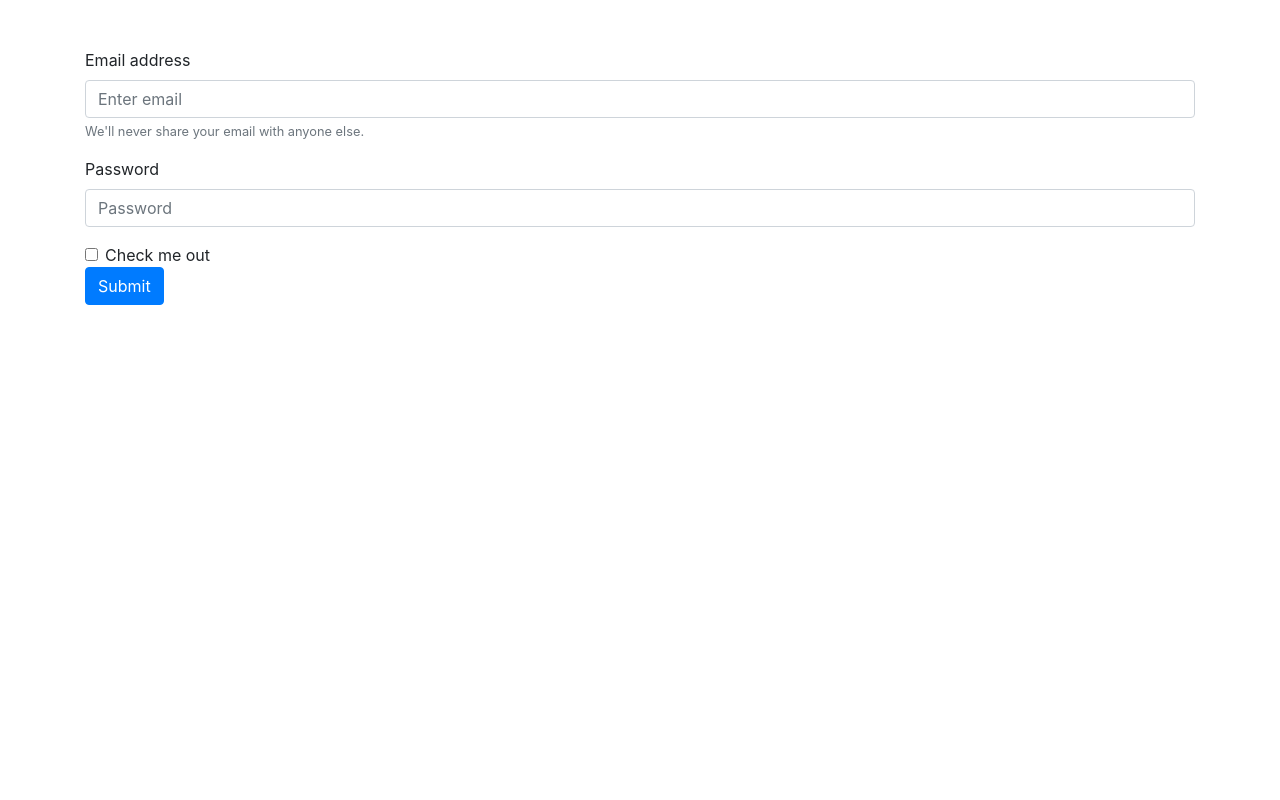
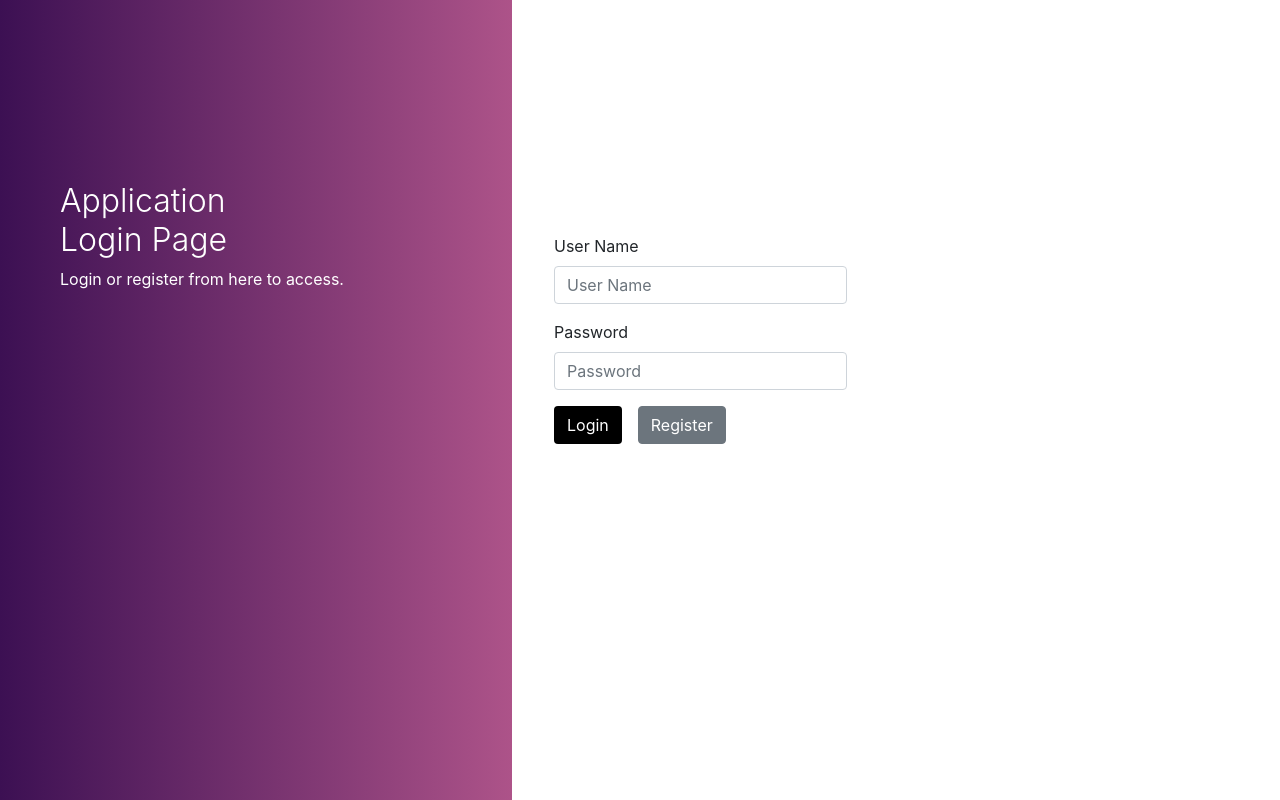
Before and after one commit to HarshitChhipa/TUI, an Angular app: page / in a window 1280 px wide. Built offline with nearby package versions, Linux system fonts and the light colour scheme.

Commit message:
Created base for the application

```diff
--- a/src/app/Components/login/login.component.html
+++ b/src/app/Components/login/login.component.html
@@ -1,17 +1,24 @@
-<form>
-  <div class="form-group">
-    <label for="exampleInputEmail1">Email address</label>
-    <input type="email" class="form-control" id="exampleInputEmail1" aria-describedby="emailHelp"
-           placeholder="Enter email">
-    <small id="emailHelp" class="form-text text-muted">We'll never share your email with anyone else.</small>
+<div class="sidenav">
+  <div class="login-main-text">
+    <h2>Application<br> Login Page</h2>
+    <p>Login or register from here to access.</p>
   </div>
-  <div class="form-group">
-    <label for="exampleInputPassword1">Password</label>
-    <input type="password" class="form-control" id="exampleInputPassword1" placeholder="Password">
+</div>
+<div class="main">
+  <div class="col-md-6 col-sm-12">
+    <div class="login-form">
+      <form [formGroup]="loginDetails" (ngSubmit)="login()">
+        <div class="form-group">
+          <label>User Name</label>
+          <input type="email" formControlName="email" class="form-control" placeholder="User Name">
+        </div>
+        <div class="form-group">
+          <label>Password</label>
+          <input type="password" formControlName="password" class="form-control" placeholder="Password">
+        </div>
+        <button type="submit" class="btn btn-black mr-3">Login</button>
+        <button type="submit" class="btn btn-secondary">Register</button>
+      </form>
+    </div>
   </div>
-  <div class="form-check">
-    <input type="checkbox" class="form-check-input" id="exampleCheck1">
-    <label class="form-check-label" for="exampleCheck1">Check me out</label>
-  </div>
-  <button type="submit" class="btn btn-primary">Submit</button>
-</form>
+</div>
--- a/src/app/Components/login/login.component.scss
+++ b/src/app/Components/login/login.component.scss
@@ -0,0 +1,80 @@
+body {
+  font-family: "Lato", sans-serif;
+}
+
+
+.main-head {
+  height: 150px;
+  background: #FFF;
+
+}
+
+.sidenav {
+  height: 100%;
+  overflow-x: hidden;
+  padding-top: 20px;
+  background: #ad5389;  /* fallback for old browsers */
+  background: -webkit-linear-gradient(to right, #3c1053, #ad5389);  /* Chrome 10-25, Safari 5.1-6 */
+  background: linear-gradient(to right, #3c1053, #ad5389); /* W3C, IE 10+/ Edge, Firefox 16+, Chrome 26+, Opera 12+, Safari 7+ */
+  //background-repeat: no-repeat;
+  //background-image: url("https://images.squarespace-cdn.com/content/v1/5b05eeba89c172727e4bcb6a/1547411489271-UWJ28LV6BVBZZTBVQR5A/ke17ZwdGBToddI8pDm48kCkmEWdmbKUzLKdehtXnnUt7gQa3H78H3Y0txjaiv_0fDoOvxcdMmMKkDsyUqMSsMWxHk725yiiHCCLfrh8O1z5QPOohDIaIeljMHgDF5CVlOqpeNLcJ80NK65_fV7S1USLfAAmL0PWx8RcVC1XsxR2He1NX3iXeigLmIlx2yoqom4bjm9DAHF2kOsIZRJKXnA/Dribbble+App+Icon.png");
+}
+
+
+.main {
+  padding: 0px 10px;
+}
+
+@media screen and (max-height: 450px) {
+  .sidenav {
+    padding-top: 15px;
+  }
+}
+
+@media screen and (max-width: 450px) {
+  .login-form {
+    margin-top: 10%;
+  }
+
+  .register-form {
+    margin-top: 10%;
+  }
+}
+
+@media screen and (min-width: 768px) {
+  .main {
+    margin-left: 40%;
+  }
+
+  .sidenav {
+    width: 40%;
+    position: fixed;
+    z-index: 1;
+    top: 0;
+    left: 0;
+  }
+
+  .login-form {
+    margin-top: 80%;
+  }
+
+  .register-form {
+    margin-top: 20%;
+  }
+}
+
+
+.login-main-text {
+  margin-top: 20%;
+  padding: 60px;
+  color: #fff;
+}
+
+.login-main-text h2 {
+  font-weight: 300;
+}
+
+.btn-black {
+  background-color: #000 !important;
+  color: #fff;
+}
--- a/src/app/Components/login/login.component.ts
+++ b/src/app/Components/login/login.component.ts
@@ -1,4 +1,5 @@
-import { Component, OnInit } from '@angular/core';
+import {Component, OnInit} from '@angular/core';
+import {FormBuilder, FormGroup, Validators} from '@angular/forms';
 
 @Component({
   selector: 'app-login',
@@ -7,9 +8,19 @@ import { Component, OnInit } from '@angular/core';
 })
 export class LoginComponent implements OnInit {
 
-  constructor() { }
+  loginDetails: FormGroup;
+
+  constructor(private fb: FormBuilder) {
+  }
 
   ngOnInit() {
+    this.loginDetails = this.fb.group({
+      email: ['', Validators.required],
+      password: ['', Validators.required]
+    });
   }
 
+  login() {
+    console.log(this.loginDetails.value);
+  }
 }
```
Also changed, not shown: src/app/app.module.ts (+10 -6 lines).
